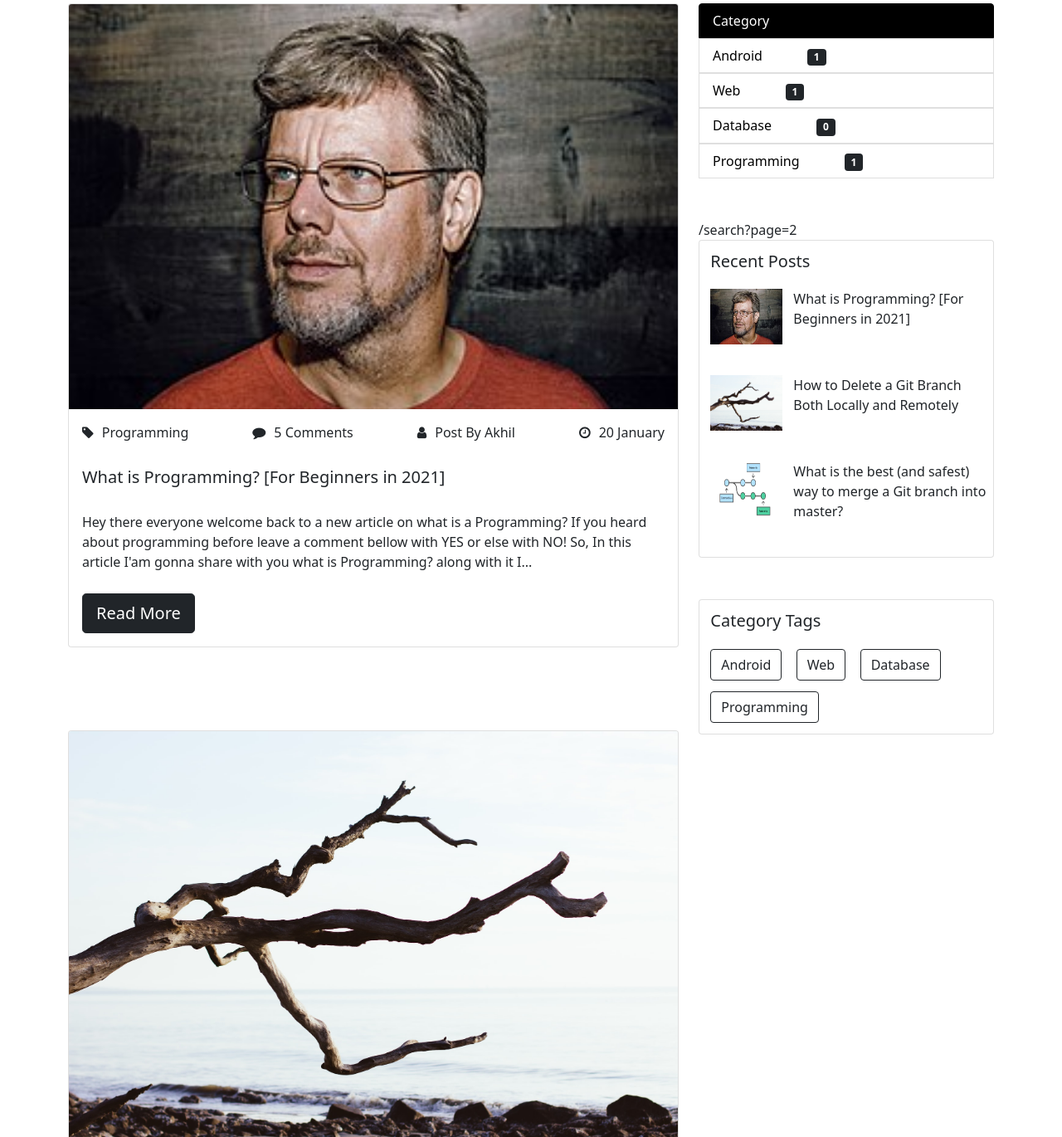
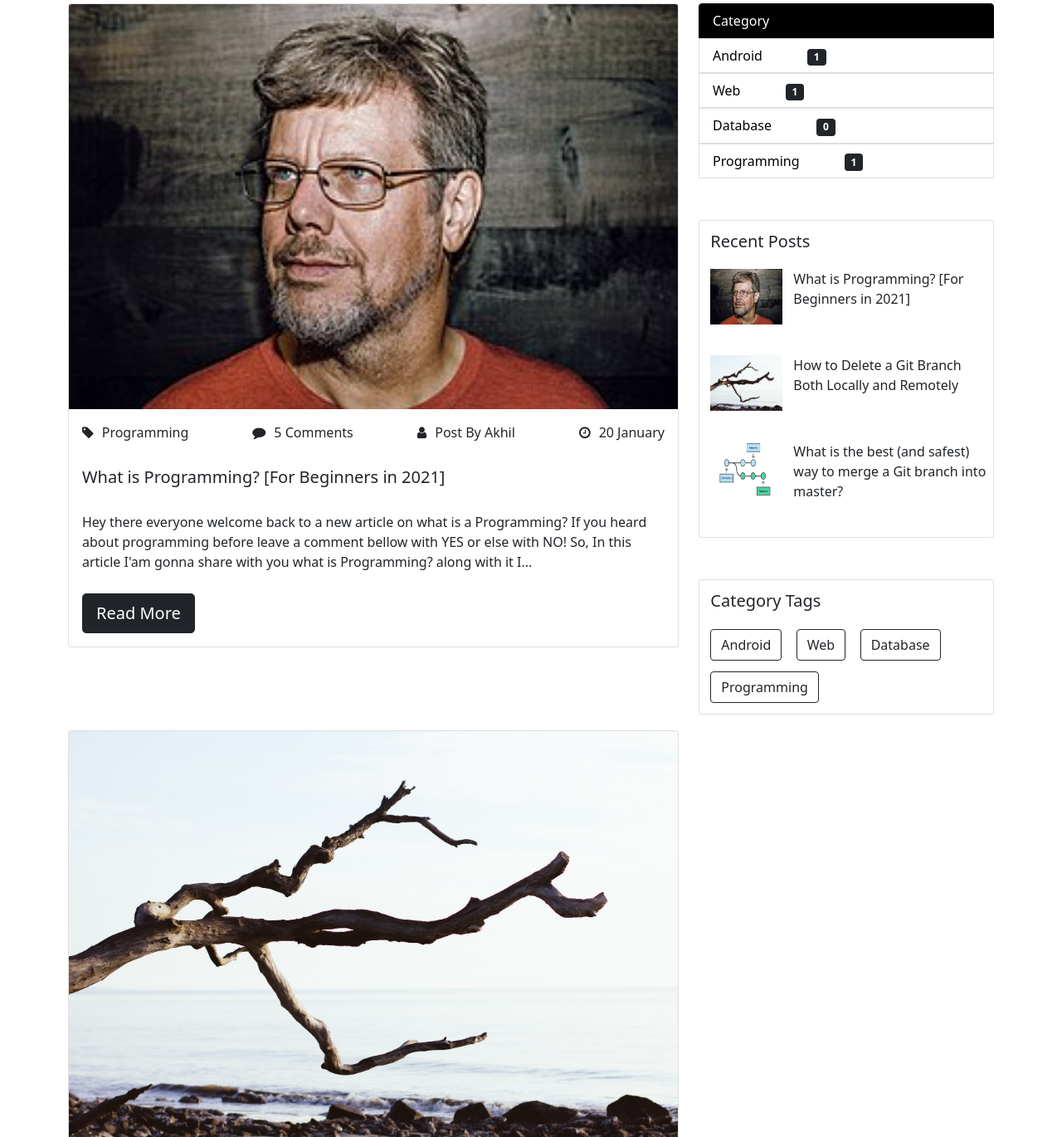
Before and after one commit to akhil-s-kumar/django-blog-app, a Django app: page / in a window 1280 px wide. Shown: the part 96-1466 px from the top of the page at 83% size. Run offline with Django 3.2, Linux system fonts and the light colour scheme; data comes from the database, SQL or seed files in the repository.

Commit message:
removed unwanted comments and lines

```diff
--- a/templates/base.html
+++ b/templates/base.html
@@ -49,15 +49,15 @@
             {% endif %}
             </ul>
           </nav>
+        </div>
 
-        </div>
         <div class="col-lg-4 sidebar">
           <ul class="list-group category">
             <li class="list-group-item active" aria-current="true">Category</li>
             {% for categories in cat_list %}
             <a href="{% url 'category' categories %}" style="text-decoration:none; color:black"><li class="list-group-item">{{categories}} <span class="badge bg-dark">{{categories.category_set.count}}</span></li></a>
             {% endfor %}
-          </ul>/search?page=2
+          </ul>
           <div class="recent-post card">
             <h2>Recent Posts</h2>
             {% for post in latestpost_list %}
@@ -79,24 +79,6 @@
       </div>
     </div>
 
-
-
-
-
-
-
-
-
-
-    <!-- Optional JavaScript; choose one of the two! -->
-
-    <!-- Option 1: Bootstrap Bundle with Popper -->
     <script src="https://cdn.jsdelivr.net/npm/bootstrap@5.0.0-beta1/dist/js/bootstrap.bundle.min.js" integrity="sha384-ygbV9kiqUc6oa4msXn9868pTtWMgiQaeYH7/t7LECLbyPA2x65Kgf80OJFdroafW" crossorigin="anonymous"></script>
-
-    <!-- Option 2: Separate Popper and Bootstrap JS -->
-    <!--
-    <script src="https://cdn.jsdelivr.net/npm/@popperjs/core@2.5.4/dist/umd/popper.min.js" integrity="sha384-q2kxQ16AaE6UbzuKqyBE9/u/KzioAlnx2maXQHiDX9d4/zp8Ok3f+M7DPm+Ib6IU" crossorigin="anonymous"></script>
-    <script src="https://cdn.jsdelivr.net/npm/bootstrap@5.0.0-beta1/dist/js/bootstrap.min.js" integrity="sha384-pQQkAEnwaBkjpqZ8RU1fF1AKtTcHJwFl3pblpTlHXybJjHpMYo79HY3hIi4NKxyj" crossorigin="anonymous"></script>
-    -->
   </body>
 </html>
```
Lines whose indentation alone changed are shown as unchanged.
